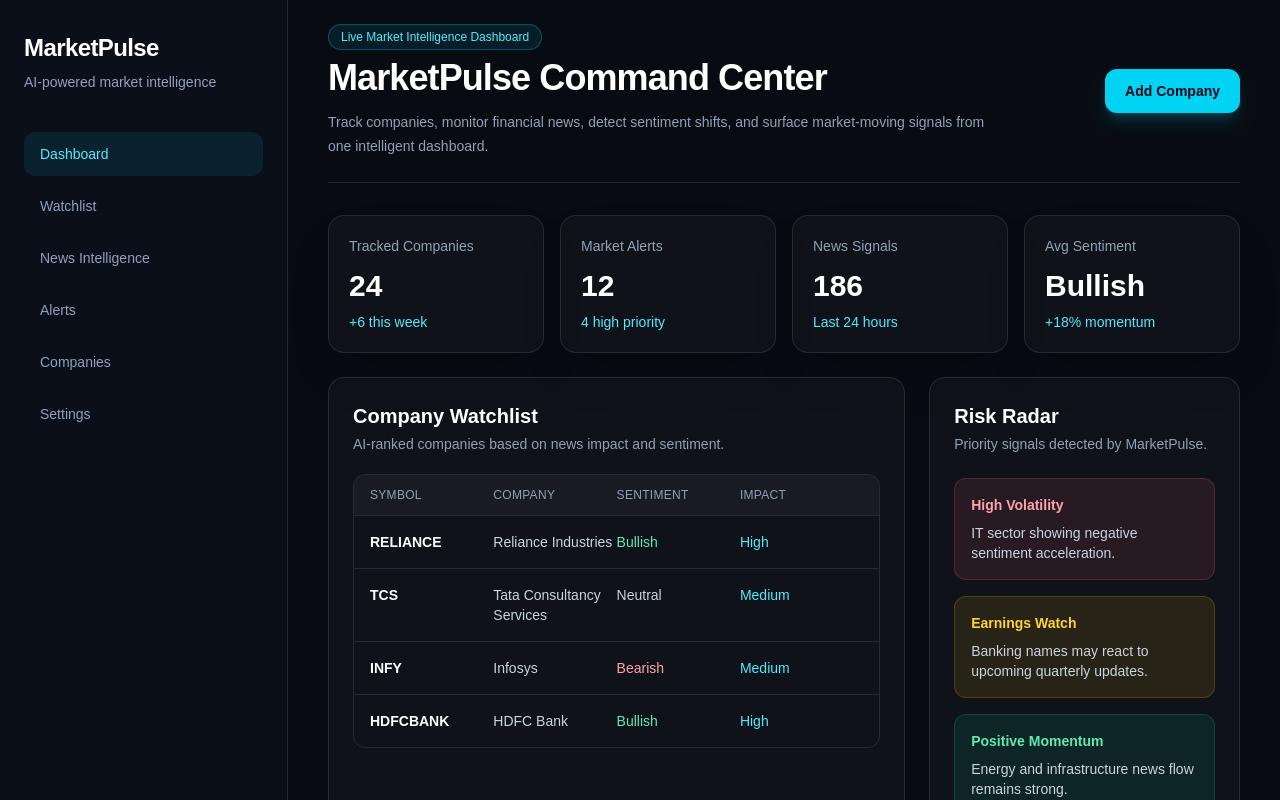
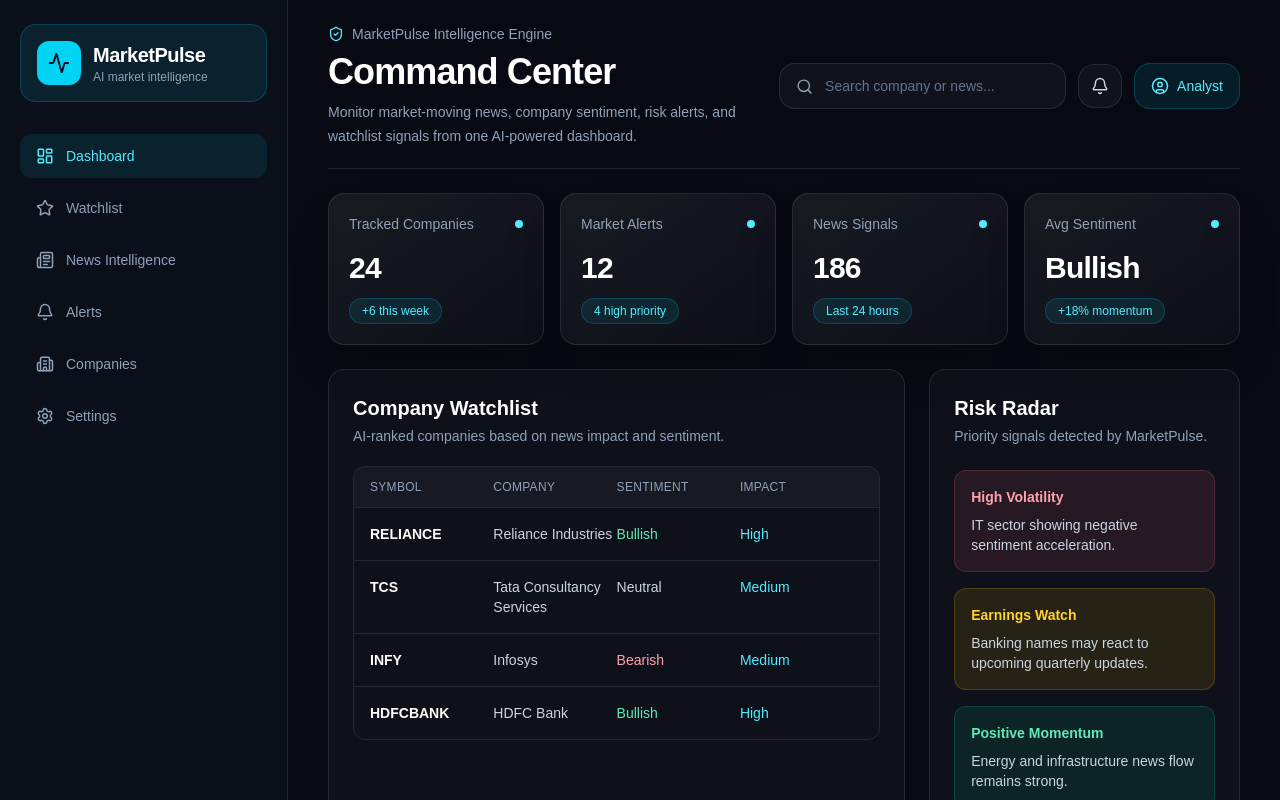
Before and after one commit to Mahek576/marketpulse, a Next.js app in the folder frontend/: page / in a window 1280 px wide. Shown: the top 800 px of the page. Built offline with nearby package versions, Linux system fonts and the light colour scheme.

Commit message:
Improve dashboard UI polish

```diff
--- a/frontend/package.json
+++ b/frontend/package.json
@@ -9,6 +9,7 @@
     "lint": "eslint"
   },
   "dependencies": {
+    "lucide-react": "^1.21.0",
     "next": "16.2.9",
     "react": "19.2.4",
     "react-dom": "19.2.4"
--- a/frontend/src/app/page.tsx
+++ b/frontend/src/app/page.tsx
@@ -2,6 +2,7 @@
 import MetricCard from "@/components/MetricCard";
 import RiskRadar from "@/components/RiskRadar";
 import Sidebar from "@/components/Sidebar";
+import TopBar from "@/components/TopBar";
 import WatchlistTable from "@/components/WatchlistTable";
 
 const marketCards = [
@@ -74,31 +75,14 @@
 
 export default function Home() {
   return (
-    <main className="min-h-screen bg-[#080b12] text-white">
+    <main className="min-h-screen bg-[#070a12] text-white">
+      <div className="fixed inset-0 -z-10 bg-[radial-gradient(circle_at_top_left,rgba(34,211,238,0.12),transparent_35%),radial-gradient(circle_at_80%_20%,rgba(59,130,246,0.12),transparent_30%)]" />
+
       <div className="flex min-h-screen">
         <Sidebar />
 
         <section className="flex-1 px-5 py-6 md:px-8 lg:px-10">
-          <header className="mb-8 flex flex-col justify-between gap-5 border-b border-white/10 pb-6 md:flex-row md:items-center">
-            <div>
-              <div className="mb-2 inline-flex rounded-full border border-cyan-400/30 bg-cyan-400/10 px-3 py-1 text-xs font-medium text-cyan-300">
-                Live Market Intelligence Dashboard
-              </div>
-
-              <h1 className="text-3xl font-bold tracking-tight md:text-4xl">
-                MarketPulse Command Center
-              </h1>
-
-              <p className="mt-3 max-w-2xl text-sm leading-6 text-slate-400">
-                Track companies, monitor financial news, detect sentiment shifts,
-                and surface market-moving signals from one intelligent dashboard.
-              </p>
-            </div>
-
-            <button className="rounded-xl bg-cyan-400 px-5 py-3 text-sm font-semibold text-slate-950 shadow-lg shadow-cyan-400/20 transition hover:bg-cyan-300">
-              Add Company
-            </button>
-          </header>
+          <TopBar />
 
           <section className="grid gap-4 md:grid-cols-2 xl:grid-cols-4">
             {marketCards.map((card) => (
--- a/frontend/src/components/MetricCard.tsx
+++ b/frontend/src/components/MetricCard.tsx
@@ -6,10 +6,17 @@
 
 export default function MetricCard({ title, value, change }: MetricCardProps) {
   return (
-    <div className="rounded-2xl border border-white/10 bg-white/[0.03] p-5 shadow-2xl shadow-black/20">
-      <div className="text-sm text-slate-400">{title}</div>
-      <div className="mt-3 text-3xl font-bold">{value}</div>
-      <div className="mt-2 text-sm text-cyan-300">{change}</div>
+    <div className="group rounded-2xl border border-white/10 bg-gradient-to-br from-white/[0.07] to-white/[0.025] p-5 shadow-2xl shadow-black/20 transition hover:-translate-y-0.5 hover:border-cyan-400/30 hover:bg-white/[0.06]">
+      <div className="flex items-center justify-between">
+        <div className="text-sm text-slate-400">{title}</div>
+        <div className="h-2 w-2 rounded-full bg-cyan-300 shadow-lg shadow-cyan-300/50" />
+      </div>
+
+      <div className="mt-4 text-3xl font-bold tracking-tight">{value}</div>
+
+      <div className="mt-3 inline-flex rounded-full border border-cyan-400/20 bg-cyan-400/10 px-3 py-1 text-xs font-medium text-cyan-300">
+        {change}
+      </div>
     </div>
   );
 }
--- a/frontend/src/components/Sidebar.tsx
+++ b/frontend/src/components/Sidebar.tsx
@@ -1,36 +1,92 @@
+import {
+  Activity,
+  Bell,
+  Building2,
+  LayoutDashboard,
+  Newspaper,
+  Settings,
+  Sparkles,
+  Star,
+} from "lucide-react";
+
 const navItems = [
-  "Dashboard",
-  "Watchlist",
-  "News Intelligence",
-  "Alerts",
-  "Companies",
-  "Settings",
+  {
+    label: "Dashboard",
+    icon: LayoutDashboard,
+    active: true,
+  },
+  {
+    label: "Watchlist",
+    icon: Star,
+    active: false,
+  },
+  {
+    label: "News Intelligence",
+    icon: Newspaper,
+    active: false,
+  },
+  {
+    label: "Alerts",
+    icon: Bell,
+    active: false,
+  },
+  {
+    label: "Companies",
+    icon: Building2,
+    active: false,
+  },
+  {
+    label: "Settings",
+    icon: Settings,
+    active: false,
+  },
 ];
 
 export default function Sidebar() {
   return (
-    <aside className="hidden w-72 border-r border-white/10 bg-[#0b0f19] px-6 py-8 lg:block">
-      <div className="mb-10">
-        <div className="text-2xl font-bold tracking-tight">MarketPulse</div>
-        <div className="mt-2 text-sm text-slate-400">
-          AI-powered market intelligence
+    <aside className="hidden w-72 border-r border-white/10 bg-[#0b0f19] px-5 py-6 lg:flex lg:flex-col">
+      <div className="mb-8 flex items-center gap-3 rounded-2xl border border-cyan-400/20 bg-cyan-400/10 p-4">
+        <div className="flex h-11 w-11 items-center justify-center rounded-xl bg-cyan-400 text-slate-950">
+          <Activity size={22} />
+        </div>
+
+        <div>
+          <div className="text-xl font-bold tracking-tight">MarketPulse</div>
+          <div className="text-xs text-slate-400">AI market intelligence</div>
         </div>
       </div>
 
       <nav className="space-y-2 text-sm">
-        {navItems.map((item, index) => (
+        {navItems.map((item) => {
+          const Icon = item.icon;
+
+          return (
             <div
-            key={item}
-            className={`rounded-xl px-4 py-3 ${
-              index === 0
+              key={item.label}
+              className={`flex items-center gap-3 rounded-xl px-4 py-3 transition ${
+                item.active
                   ? "bg-cyan-400/10 text-cyan-300"
                   : "text-slate-400 hover:bg-white/5 hover:text-white"
               }`}
             >
-            {item}
+              <Icon size={18} />
+              <span>{item.label}</span>
             </div>
-        ))}
+          );
+        })}
       </nav>
+
+      <div className="mt-auto rounded-2xl border border-white/10 bg-white/[0.03] p-4">
+        <div className="mb-3 flex items-center gap-2 text-sm font-semibold text-white">
+          <Sparkles size={17} className="text-cyan-300" />
+          AI Signal Layer
+        </div>
+
+        <p className="text-xs leading-5 text-slate-400">
+          News, sentiment, and company movement signals are converted into
+          actionable market intelligence.
+        </p>
+      </div>
     </aside>
   );
 }
--- /dev/null
+++ b/frontend/src/components/TopBar.tsx
@@ -0,0 +1,42 @@
+import { Bell, Search, ShieldCheck, UserCircle } from "lucide-react";
+
+export default function TopBar() {
+  return (
+    <div className="mb-6 flex flex-col gap-4 border-b border-white/10 pb-5 lg:flex-row lg:items-center lg:justify-between">
+      <div>
+        <div className="flex items-center gap-2 text-sm text-slate-400">
+          <ShieldCheck size={16} className="text-cyan-300" />
+          <span>MarketPulse Intelligence Engine</span>
+        </div>
+
+        <h1 className="mt-2 text-3xl font-bold tracking-tight md:text-4xl">
+          Command Center
+        </h1>
+
+        <p className="mt-2 max-w-2xl text-sm leading-6 text-slate-400">
+          Monitor market-moving news, company sentiment, risk alerts, and
+          watchlist signals from one AI-powered dashboard.
+        </p>
+      </div>
+
+      <div className="flex flex-col gap-3 sm:flex-row sm:items-center">
+        <div className="flex items-center gap-3 rounded-2xl border border-white/10 bg-white/[0.04] px-4 py-3 text-sm text-slate-400">
+          <Search size={17} />
+          <input
+            className="w-56 bg-transparent outline-none placeholder:text-slate-500"
+            placeholder="Search company or news..."
+          />
+        </div>
+
+        <button className="rounded-2xl border border-white/10 bg-white/[0.04] p-3 text-slate-300 transition hover:bg-white/[0.08] hover:text-white">
+          <Bell size={18} />
+        </button>
+
+        <button className="flex items-center gap-2 rounded-2xl border border-cyan-400/20 bg-cyan-400/10 px-4 py-3 text-sm font-medium text-cyan-300 transition hover:bg-cyan-400/15">
+          <UserCircle size={18} />
+          Analyst
+        </button>
+      </div>
+    </div>
+  );
+}
```
Also changed, not shown: 1 other file (tests, documents, lock files or other folders). Lines whose indentation alone changed are shown as unchanged.
